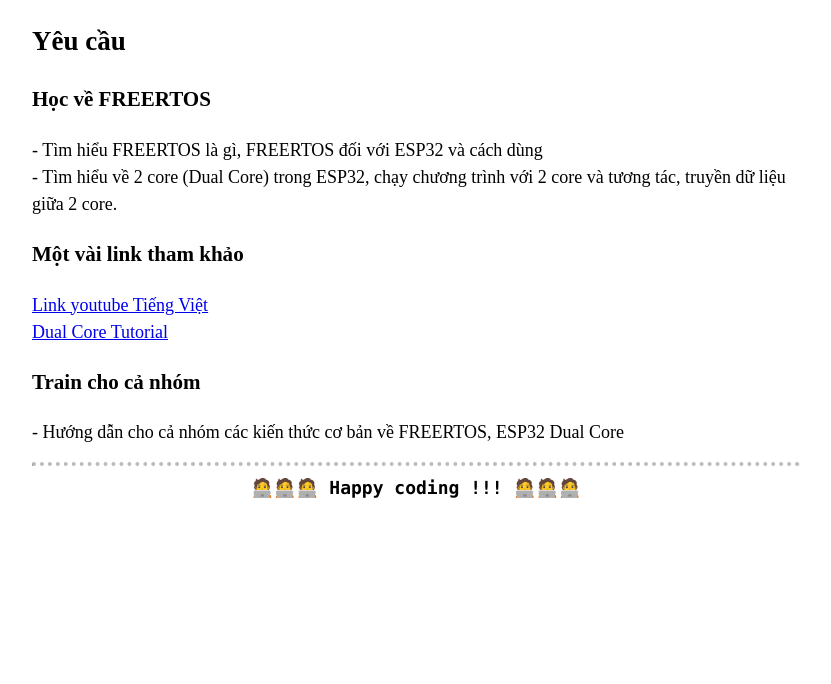
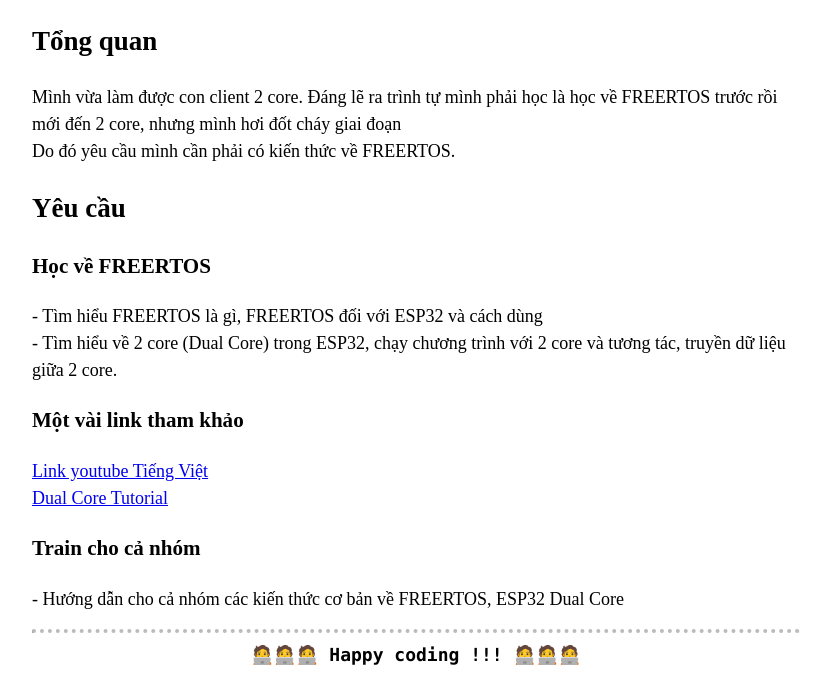
Before and after one commit to sonnt0201/document, a plain HTML site: page dung/index.html in a window 1280 px wide. Shown: the part 159-843 px from the top of the page, without its empty margins (224-1055 px from the left). Before the commit the page ends 800 px from the top, so only its background shows below. Drawn offline with nearby package versions, Linux system fonts and the light colour scheme.

Commit message:
add abstract for Dũng

```diff
--- a/dung/index.html
+++ b/dung/index.html
@@ -26,8 +26,11 @@
         <h1>Thời hạn: tới thứ 7 (9/12/2023)</h1>
 
         <div class="abstract">
-          <h2></h2>
-          <p></p>
+          <h2>Tổng quan</h2>
+          <p>
+            Mình vừa làm được con client 2 core. Đáng lẽ ra trình tự mình phải học là học về FREERTOS trước rồi mới đến 2 core, nhưng mình hơi đốt cháy giai đoạn
+            <br> Do đó yêu cầu mình cần phải có kiến thức về FREERTOS.
+          </p>
         </div>
         <h2>Yêu cầu</h2>
         <div class="task1">
```
